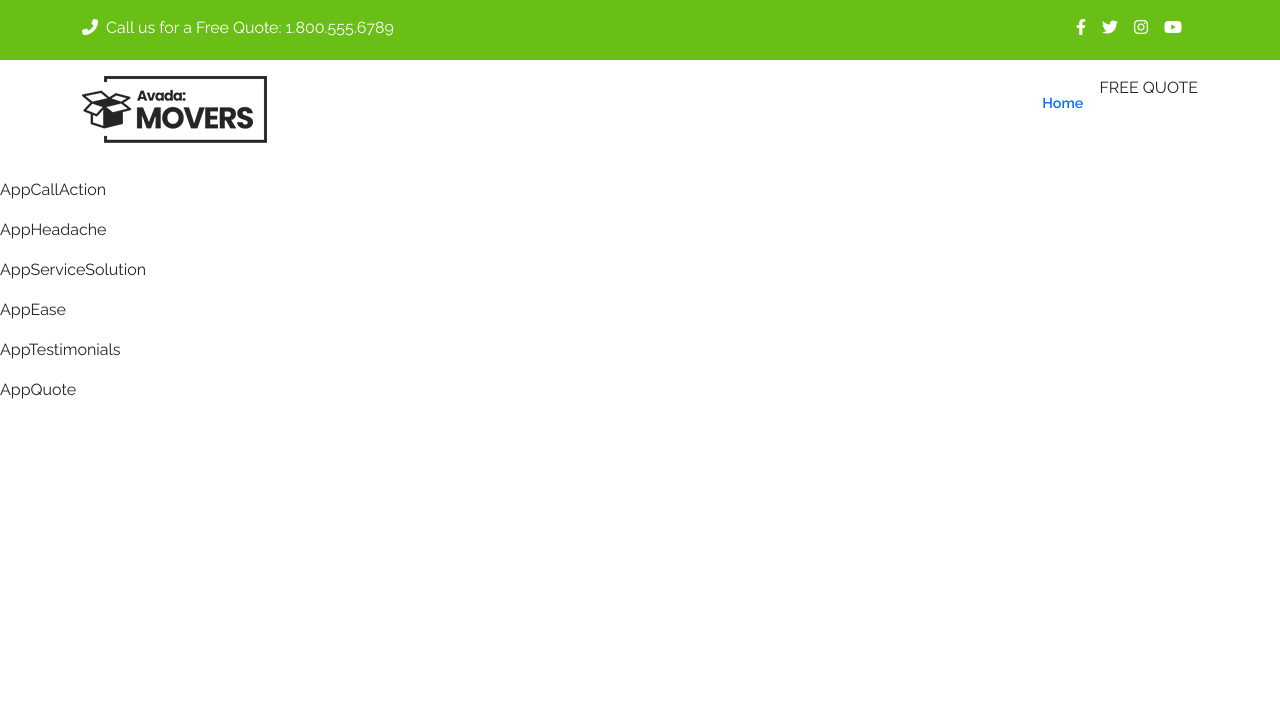
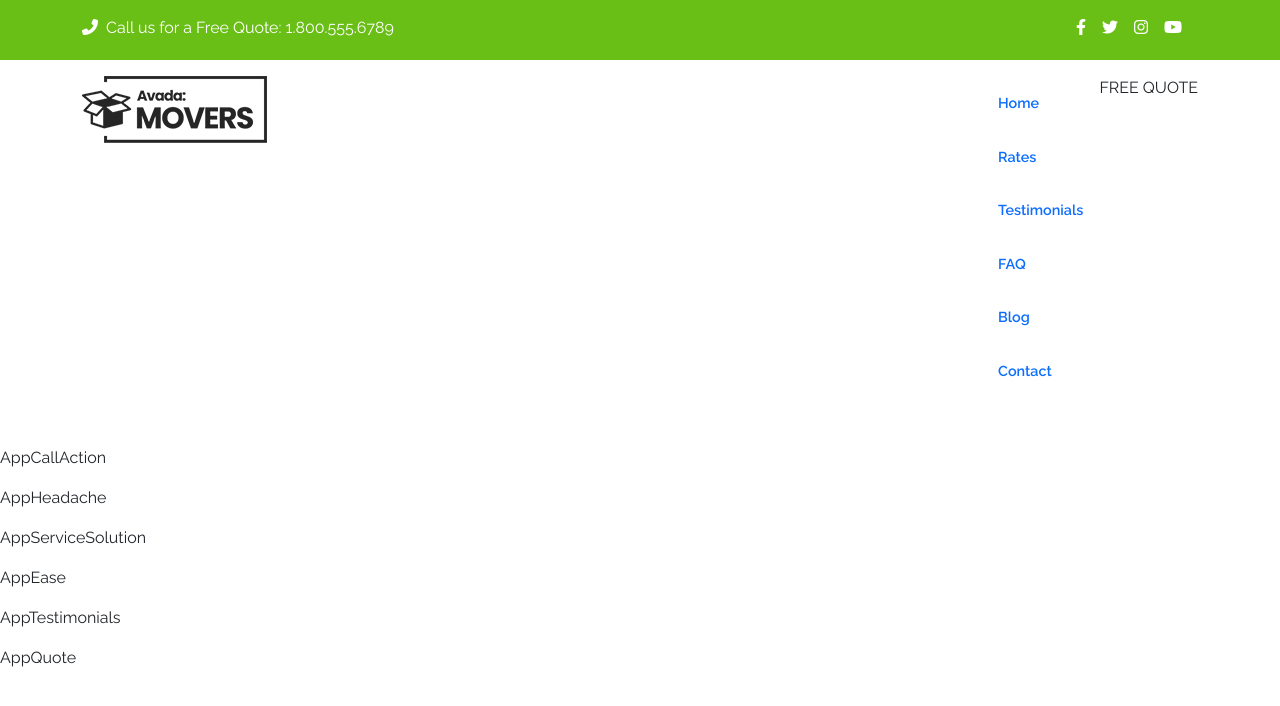
Before and after one commit to DeniseDichiara/proj-html-vuejs, a Vue app: page / in a window 1280 px wide. Shown: the top 706 px of the page. Built offline with nearby package versions, Linux system fonts and the light colour scheme.

Commit message:
added v-for to popolate li

```diff
--- a/src/components/AppLinks.vue
+++ b/src/components/AppLinks.vue
@@ -8,9 +8,9 @@
                 <div class="d-flex direction-row">
                     <nav>
                         <ul>
-                            <li>
-                                <a href="">
-                                    Home
+                            <li v-for="link in navbarLinks">
+                                <a :href="link.link" :class="active ? 'active' : ''">
+                                    {{link.text}}
                                 </a>
                             </li>
                         </ul>
```
